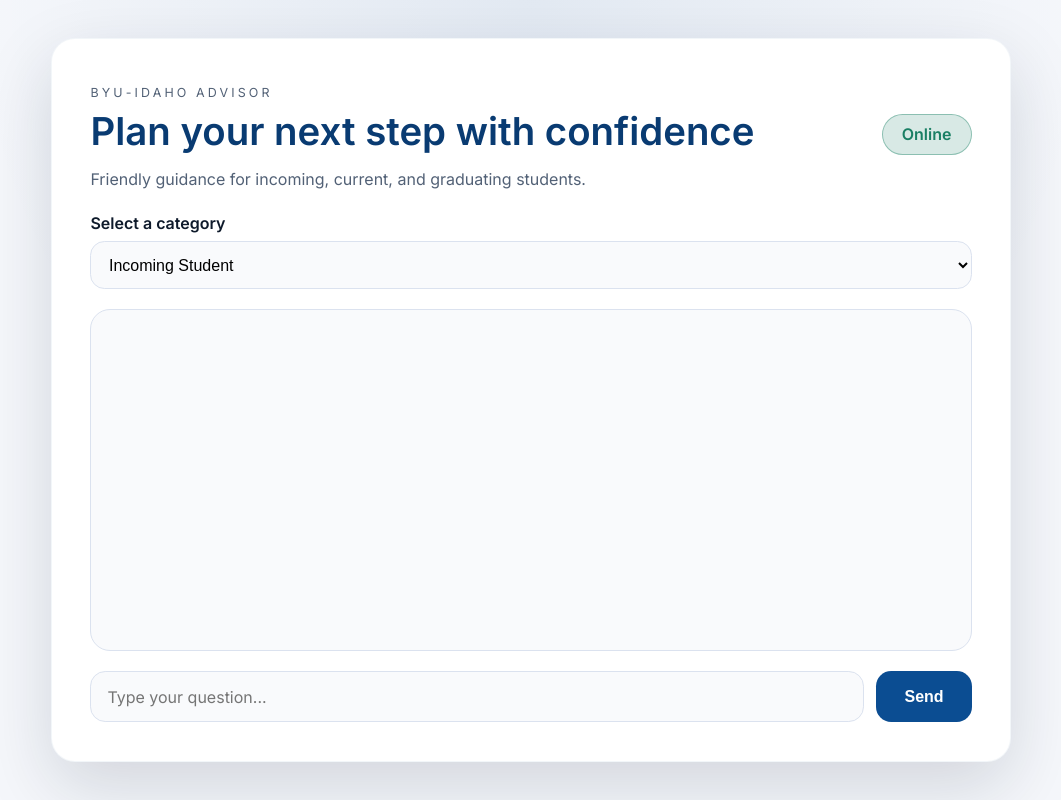
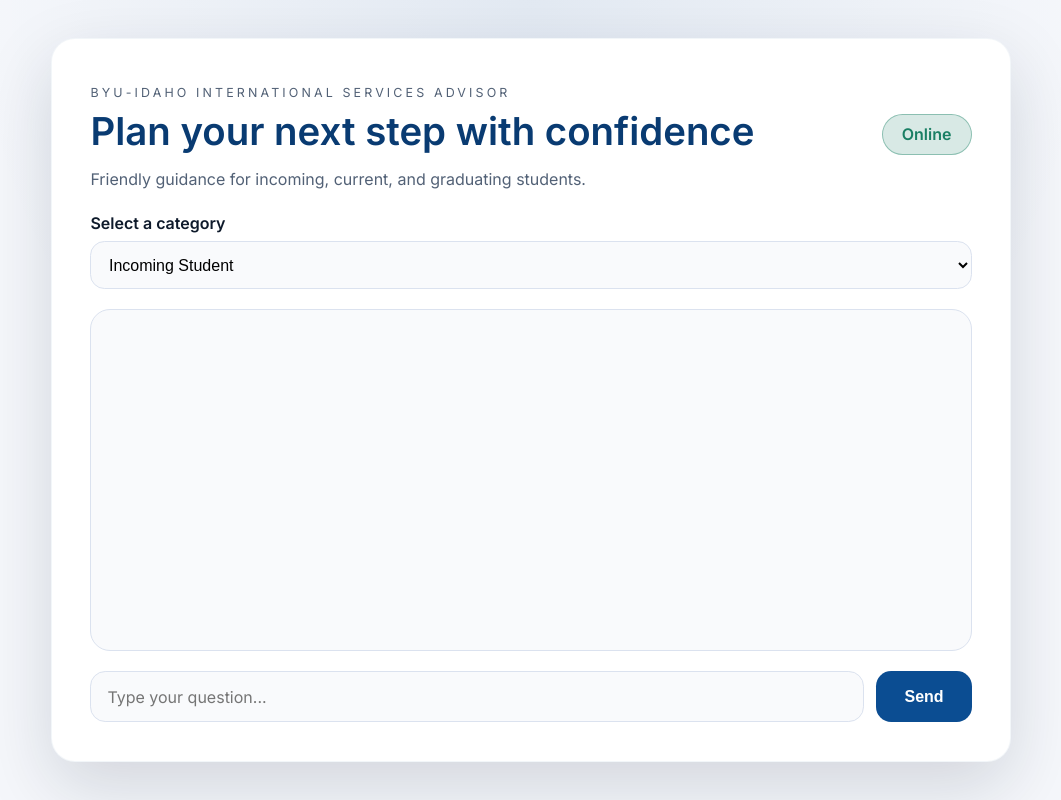
Before and after one commit to abrahamalcuin/AI-International_Services_ChatBot, a plain HTML site: page frontend/index.html in a window 1280 px wide. Shown: the whole page, without its empty margins (109-1170 px from the left). Drawn offline with nearby package versions, Linux system fonts and the light colour scheme.

Commit message:
Update index.html

```diff
--- a/frontend/index.html
+++ b/frontend/index.html
@@ -16,7 +16,7 @@
     <div class="app-shell">
       <header class="app-header">
         <div>
-          <p class="eyebrow">BYU-Idaho Advisor</p>
+          <p class="eyebrow">BYU-Idaho International Services Advisor</p>
           <h1>Plan your next step with confidence</h1>
           <p>Friendly guidance for incoming, current, and graduating students.</p>
         </div>
```
